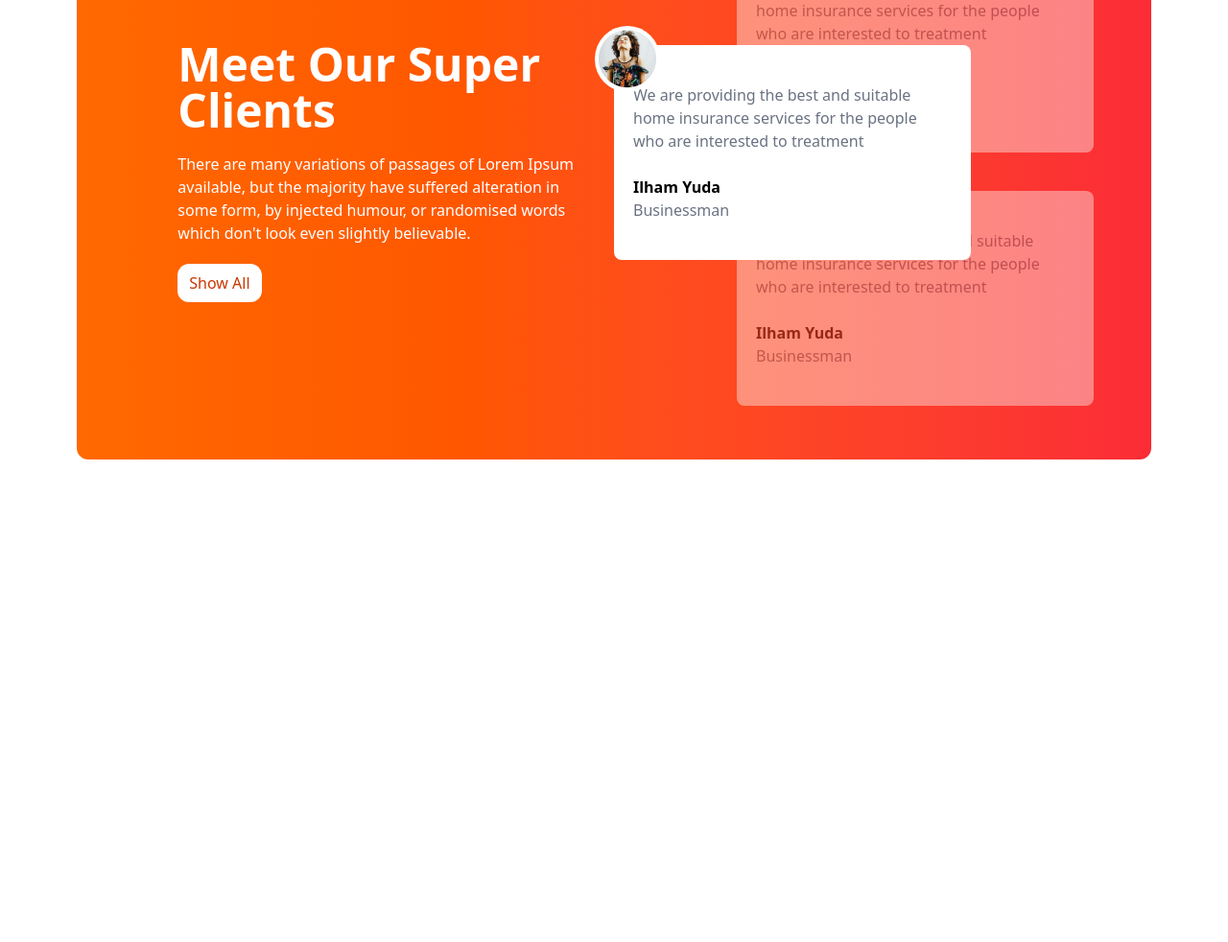
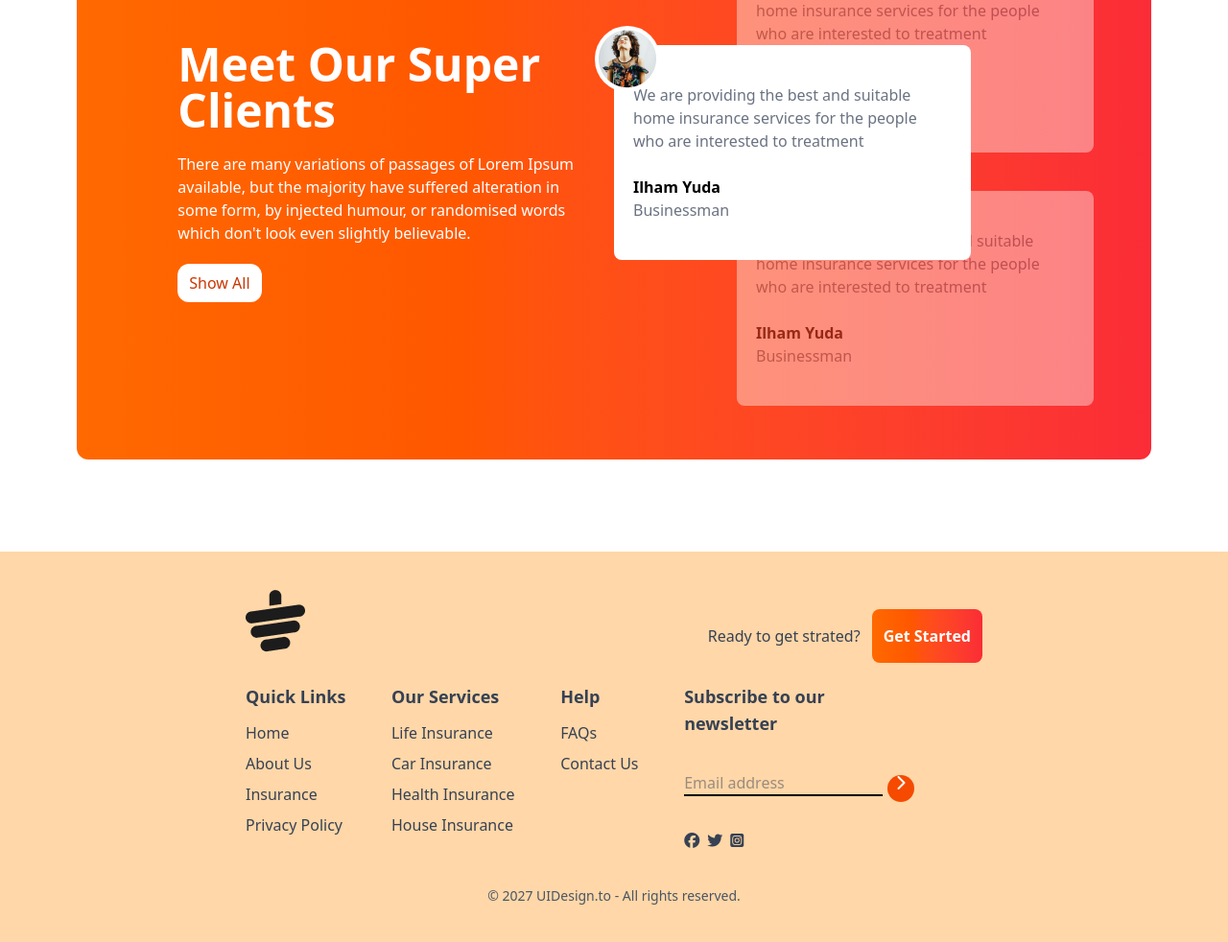
Before and after one commit to md-almahfuz/Tea-house-tailwind, a plain HTML site: page index.html in a window 1280 px wide. Shown: the part 2002-2984 px from the top of the page at 96% size. Before the commit the page ends 2577 px from the top, so only its background shows below. Drawn offline with nearby package versions, Linux system fonts and the light colour scheme.

Commit message:
Tea House Tailwind: Footer Added

```diff
--- a/index.html
+++ b/index.html
@@ -161,21 +161,92 @@
                             <p class="text-gray-500">Businessman</p>
                         </div>
                     </div>
+                </div>
+            </div>
+        </section>
 
-
-
-
-                </div>
-
-            </div>
-
-        </section>
 
     </main>
 
-    <footer>
+    <footer class=" bg-orange-200 text-gray-700 py-10 px-4 md:px-16">
+        <div class="w-8/12 mx-auto">
+
+            <!-- Logo and button -->
+            <div class="flex justify-between">
+                <img class="mb-8" src="./images/cup.png" alt="">
+                <div class="flex gap-3 items-center">
+                    <h2>Ready to get strated?</h2>
+                    <button class="h-14 bg-linear-to-r from-orange-500 to-red-500 rounded-lg px-3 py-2 text-white font-bold">Get Started</button>
+                </div>
+            </div>
 
 
+            <div class="grid grid-flow-col">
+                <div>
+                    <h3 class="font-semibold text-lg mb-3">Quick Links</h3>
+                    <ul class="space-y-2">
+                        <li>
+                            <a class="hover:text-orange-600" href="http://">Home</a>
+                         </li>
+                        <li>
+                            <a class="hover:text-orange-600" href="http://">About Us</a>
+                        </li>
+                        <li>
+                            <a class="hover:text-orange-600" href="http://">Insurance</a>
+                        </li>
+                            <a class="hover:text-orange-600" href="http://">Privacy Policy</a>
+                        </li>
+                    </ul>
+                </div>
+
+                <div>
+                    <h3 class="font-semibold text-lg mb-3">Our Services</h3>
+                        <ul class="space-y-2">
+                            <li>
+                                <a class="hover:text-orange-600" href="http://">Life Insurance</a>
+                            </li>
+                            <li>
+                                <a class="hover:text-orange-600" href="http://">Car Insurance</a>
+                            </li>
+                            <li>
+                                <a class="hover:text-orange-600" href="http://">Health Insurance</a>
+                            </li>
+                            <li>
+                                <a class="hover:text-orange-600" href="http://">House Insurance</a>
+                            </li>
+                        </ul>
+                </div>
+
+                <div>
+                    <h3 class="font-semibold text-lg mb-3">Help</h3>
+                    <ul class="space-y-2">
+                        <li>
+                            <a class="hover:text-orange-600" href="http://">FAQs</a>
+                        </li>
+                        <li>
+                            <a class="hover:text-orange-600" href="http://">Contact Us</a>
+                        </li>
+                    </ul>
+                </div>
+                <div>
+                    <h3 class="font-semibold text-lg mb-3">Subscribe to our <br> newsletter</h3><br>
+                    <input class="bg-transparent border-b-2 border-black w-1/6 md:w-4/6" placeholder="Email address">
+                    <i class="fa-solid fa-chevron-right text-white bg-orange-600 rounded-full justify-center items-center inline-flex h-7 w-7 text-center"></i>
+                    <!-- <i class="fa-regular fa-chevron-right w-7 h-7 bg-orange-600 rounded-full justify-center items-center" ></i> -->
+                    <!-- <i class="fa-solid fa-circle-chevron-right bg-orange-600"></i>  rounded-full justify-center items-center" ></i> -->
+
+                    <div class="flex justify-between w-1/5 mb-2 mt-8">
+                        <i class="fa-brands fa-facebook"></i>
+                        <i class="fa-brands fa-twitter"></i>
+                        <i class="fa-brands fa-square-instagram"></i>
+                    </div>
+                </div>
+            </div>
+
+            <div class="mx-auto text-center pt-4 mt-4">
+                <p class="text-sm text-gray-600">© 2027 UIDesign.to - All rights reserved.</p>
+            </div>
+        </div>
     </footer>
 
 
```
